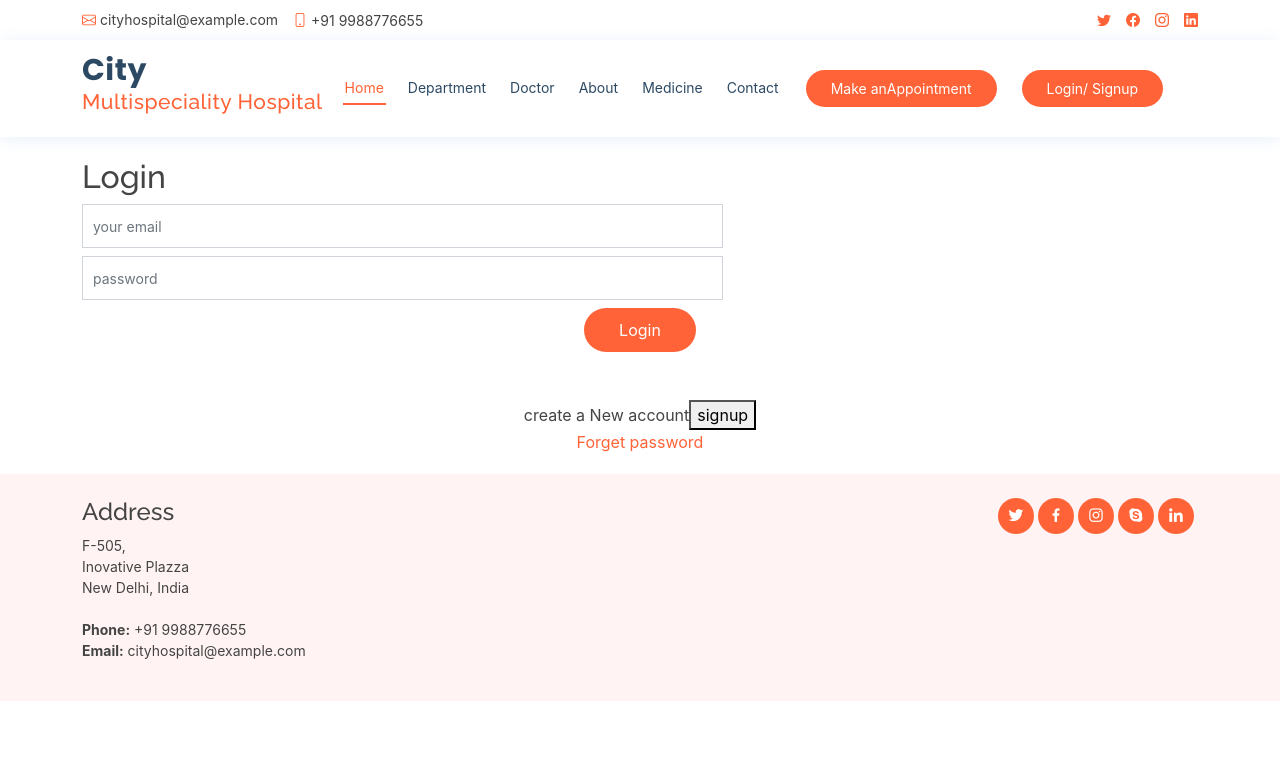
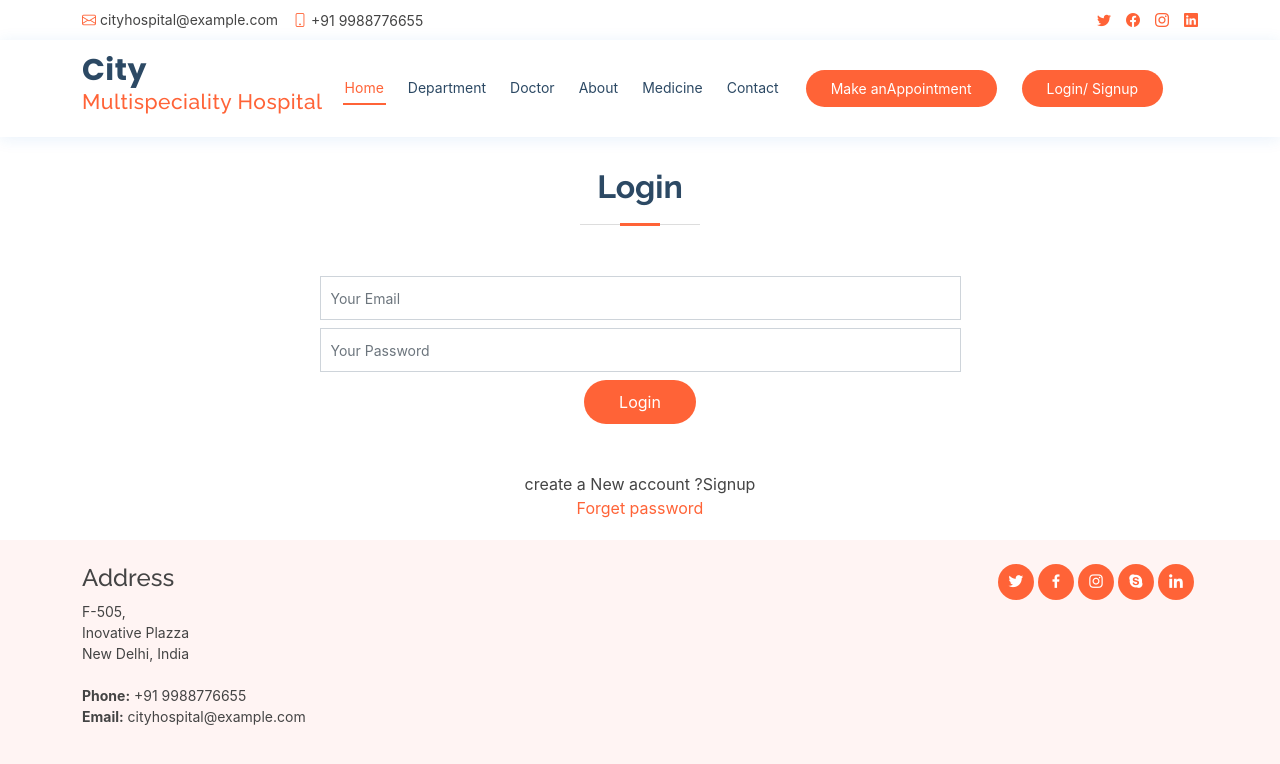
Before and after one commit to somilr/multihospital, a React (Create React App) app: page /Auth in a window 1280 px wide. Shown: the top 764 px of the page. Built offline with nearby package versions, Linux system fonts and the light colour scheme.

Commit message:
data push

```diff
--- a/src/container/Auth/Auth.js
+++ b/src/container/Auth/Auth.js
@@ -1,206 +1,225 @@
+
 import React, { useState } from 'react';
 import * as yup from 'yup';
 import { Form, Formik, useFormik } from 'formik';
 
 function Auth(props) {
+    const [userType, setUserType] = useState('Login')
+    const [reset, setReset] = useState(false)
 
-    const [usertype, setuserType] = useState('Login');
-    const [password, setpassword] = useState(false)
-    const handleLogin = (values) => {
-        alert(JSON.stringify(values, null, 2));
-    }
-    const handleSignup = (values) => {
+    const handletLogin = (values) => {
+        // alert(JSON.stringify(values, null, 2));
+        let data = JSON.parse(localStorage.getItem("users"))
 
-        let data = JSON.parse(localStorage.getItem('user'));
-        data = data ? data.split(',') : [];
-        console.log(data);
-        data.push('values');
-        data.setItem('user', data.toString());
-        alert(JSON.stringify(values, null, 2));
-        localStorage.setItem("user", JSON.stringify([values]))
+        if (data === null) {
+            localStorage.setItem("users", JSON.stringify([values]))
+        } else {
+            data.push(values)
+            localStorage.setItem("users", JSON.stringify(data))
+        }
 
     }
-    const passwordchng = () => {
 
+    const handleSignup = (values) => {
+        let data = JSON.parse(localStorage.getItem("users"))
+
+        if (data === null) {
+            localStorage.setItem("users", JSON.stringify([values]))
+        } else {
+            data.push(values)
+            localStorage.setItem("users", JSON.stringify(data))
+        }
     }
-    let login = {
+    const handlepassword = (values) => {
+        // alert(JSON.stringify(values.email));
+        let data = JSON.parse(localStorage.getItem("users"))
 
-        email: yup.string().email('please enter valid email').required('please enter your email'),
-        password: yup.string().required('please enter your password'),
+        if (data === null) {
+            localStorage.setItem("users", JSON.stringify([values]))
+        } else {
+            data.push(values)
+            localStorage.setItem("users", JSON.stringify(data))
+        }
     }
-    let Signup = {
+
+    let login_set = {
+        email: yup.string().required('enter email').email('enter valid email'),
+        password: yup.string().required('please enter password'),
+    }
+
+    let signup_set = {
         name: yup.string().required('please enter name'),
-        email: yup.string().email('please enter email').required('please enter your email'),
-        password: yup.string().required('please enter your password'),
+        email: yup.string().required('enter email').email('enter valid email'),
+        password: yup.string().required('please enter password'),
     }
-    let reset = {
-        email: yup.string().email('please enter email').required('please enter your email')
+    let password_set = {
+        email: yup.string().required('enter email').email('enter valid email')
     }
-    let schema, initval
 
-    if (usertype === 'Login') {
-        schema = yup.object().shape(login)
-        initval = {
 
+    let schema, initVal;
+
+    console.log(reset);
+    if (userType === "Login" && !reset) {
+        schema = yup.object().shape(login_set);
+        initVal = {
             email: '',
             password: ''
-
         }
-
-    } else if (usertype === 'singup') {
-        schema = yup.object().shape(Signup)
-        initval = {
+    } else if (userType === "Signup" && !reset) {
+        schema = yup.object().shape(signup_set);
+        initVal = {
             name: '',
             email: '',
             password: ''
         }
-
-    } else if (usertype === 'Login') {
-        schema = yup.object().shape(password)
-        initval = {
-            email: '',
+    } else if (reset) {
+        console.log(reset);
+        schema = yup.object().shape(password_set);
+        initVal = {
+            email: ''
         }
     }
+
     const formik = useFormik({
-        initialValues: initval,
+        initialValues: initVal,
         validationSchema: schema,
         onSubmit: (values, { resetForm }) => {
-            if (usertype === 'Login') {
-                handleLogin(values)
-            } else if (usertype === 'Signup') {
+            if (userType === "Login" && !reset) {
+                handletLogin(values)
+            } else if (userType === "Signup" && !reset) {
                 handleSignup(values)
+            } else if (reset) {
+                handlepassword(values)
             }
             resetForm();
-        },
+        }
     })
-    console.log(formik.errors.email);
+
+
+    console.log(formik.errors);
+
     return (
-        <section id="appointment" className="appointment">
+        <section id="appointment" className="appointment d-flex">
             <div className="container">
-
-                {
-                    password ?
-                        <div className="section-title">
-                            <h2 className='centeerr'>Forget password</h2>
-                        </div>
-                        : usertype === 'Login' ?
-                            <div classname="section-title">
-                                <h2 className="centeerr">Login</h2>
-                            </div>
-                            :
-                            <div classname="section-title">
-                                <h2 className="centeerr">Signup</h2>
-                            </div>
-
-                }
-                <div action method="post" className="php-email-form">
+                <div className='section-title'>
+                    {
+                        reset ?
+                            <h2 className='centerr'>Reset Password</h2> :
+                            userType === 'Login' ? <h2 className='centerr'>Login</h2> : <h2 className='centerr'>Signup</h2>
+                    }
+                </div>
+                <div className='php-email-form'>
                     <Formik value={formik}>
                         <Form onSubmit={formik.handleSubmit}>
-                            <div className="row">
-
+                            <div className='row align-items-center justify-content-center'>
                                 {
-
-                                    usertype === 'Login' ?
-                                        null
+                                    userType === 'Login' ? null
                                         :
-                                        <div className="col-md-7 form-group mt-3 mt-md-0">
+                                        <div className="col-md-7 form-group">
                                             <input
-                                                type="name"
+                                                type="text"
+                                                name="name"
                                                 className="form-control"
-                                                name="name"
                                                 id="name"
                                                 placeholder="Your Name"
                                                 onChange={formik.handleChange}
                                                 value={formik.values.name}
-                                                onBlur={formik.handleBlur} />
+                                                onBlur={formik.handleBlur}
+
+                                            />
+
                                             {
-                                                formik.errors.name && formik.touched.name ? <p>{formik.errors.name}</p> : null
+                                                formik.errors.name && formik.touched.name ? <p>{formik.errors.name}</p> : ''
                                             }
+
                                             <div className="validate" />
-
                                         </div>
-
                                 }
                                 <div className="col-md-7 form-group mt-3 mt-md-0">
                                     <input
-                                        type="email"
+                                        type="text"
                                         className="form-control"
-                                        placeholder='your email'
                                         name="email"
                                         id="email"
+                                        placeholder="Your Email"
                                         onChange={formik.handleChange}
                                         value={formik.values.email}
                                         onBlur={formik.handleBlur}
                                     />
                                     {
-                                        formik.errors.email && formik.touched.email ? <p>{formik.errors.email}</p> : null
+                                        formik.errors.email && formik.touched.email ? <p>{formik.errors.email}</p> : ''
                                     }
+
                                     <div className="validate" />
                                 </div>
-
                                 {
-                                    password === true ?
+                                    reset === true ?
                                         null :
-
                                         <div className="col-md-7 form-group mt-3 mt-md-0">
                                             <input
                                                 type="password"
                                                 className="form-control"
                                                 name="password"
-                                                id="phone"
-                                                placeholder="password"
+                                                id="password"
+                                                placeholder="Your Password"
                                                 onChange={formik.handleChange}
                                                 value={formik.values.password}
                                                 onBlur={formik.handleBlur}
                                             />
                                             {
-                                                formik.errors.password && formik.touched.password ? <p>{formik.errors.password}</p> : null
+                                                formik.errors.password && formik.touched.password ? <p>{formik.errors.password}</p> : ''
                                             }
+
                                             <div className="validate" />
-
-
                                         </div>
                                 }
                                 {
-                                    password ?
+                                    reset ?
                                         <div className="text-center">
-                                            <button type="submit" className="mt-4" onClick={() => passwordchng()}>Forget password</button><br></br>
+                                            <button type="submit">Forgot password</button><br></br>
                                         </div>
                                         :
-                                        usertype === 'Login' ?
+                                        userType === 'Login' ?
                                             <div className="text-center">
-                                                <button type='submit' onClick={() => handleLogin()}>Login</button><br></br>
+                                                <button type="submit">Login</button><br></br>
                                             </div> :
                                             <div className="text-center">
-                                                <button type='submit' onClick={() => handleSignup()} >signup</button>
+                                                <button type="submit">signup</button>
                                             </div>
                                 }
                                 {
-
-                                    password === true ?
+                                    reset === true ?
                                         <div className='text-center mt-5'>
                                             <span>already have an account ?</span>
-                                            <a onClick={() => setpassword('Login')}>Login</a>
+                                            <a onClick={() => setReset(false)}>Login</a>
                                         </div> :
-                                        usertype === 'Login' ?
+                                        userType === 'Login' ?
                                             <div className='text-center mt-5'>
-                                                <span>create a New account</span>
-                                                <button>
-                                                    <a onClick={() => { setuserType('Signup') }} >signup</a> </button><br></br>
-                                                <a className="mt-4" onClick={() => { setpassword(true) }}>Forget password</a>
+                                                <span>create a New account ?</span>
+                                                <a onClick={() => { setUserType('Signup') }} >Signup</a> <br></br>
+                                                <a className='mt-3' onClick={() => { setReset(true) }}>Forget password</a>
                                             </div> :
                                             <div className='text-center mt-5'>
                                                 <span>already have an account ?</span>
-                                                <a onClick={() => { setuserType('Login') }} >Login</a>
+                                                <a onClick={() => { setUserType('Login') }} >    Login</a>
                                             </div>
                                 }
                             </div>
                         </Form>
                     </Formik>
+                    <div>
+                    </div>
                 </div>
             </div>
-        </section>
+
+
+        </section >
     );
 }
 
+
+
+
+
 export default Auth;
```
